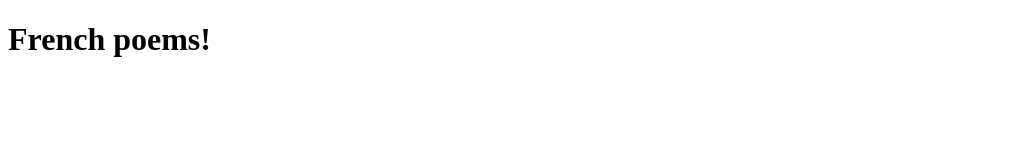
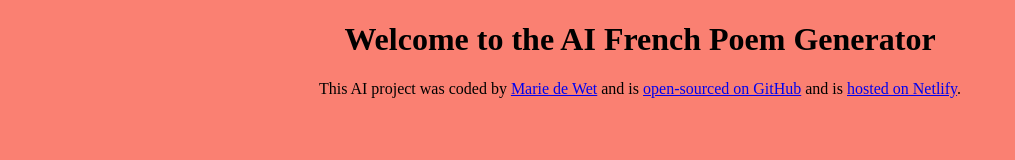
Before and after one commit to MariedeWet/French-poems, a plain HTML site: page index.html in a window 1280 px wide. Shown: the whole page, without its empty margins (0-1015 px from the left). Drawn offline with Linux system fonts and the light colour scheme; files that its build step writes are made by us from their sources.

Commit message:
Initial setup

```diff
--- a/index.html
+++ b/index.html
@@ -3,9 +3,30 @@
   <head>
     <meta charset="UTF-8" />
     <meta name="viewport" content="width=device-width, initial-scale=1.0" />
-    <title>French poems</title>
+    <link rel="stylesheet" href="src/style.css" />
+    <title>AI Poem Generator</title>
   </head>
   <body>
-    <h1>French poems!</h1>
+    <h1>Welcome to the AI French Poem Generator</h1>
+
+    <footer>
+      This AI project was coded by
+      <a href="https://github.com/MariedeWet/French-poems/" target="_blank"
+        >Marie de Wet</a
+      >
+      and is
+      <a
+        href="https://github.com/shecodesio/french-poem-generator"
+        target="_blank"
+      >
+        open-sourced on GitHub</a
+      >
+      and is
+      <a href="https://timely-trifle-43292b.netlify.app/" target="_blank"
+        >hosted on Netlify</a
+      >.
+    </footer>
+
+    <script src="src/index.js"></script>
   </body>
 </html>
--- a/style.css
+++ b/style.css
@@ -0,0 +1,4 @@
+body {
+  background: salmon;
+  text-align: center;
+}
```
